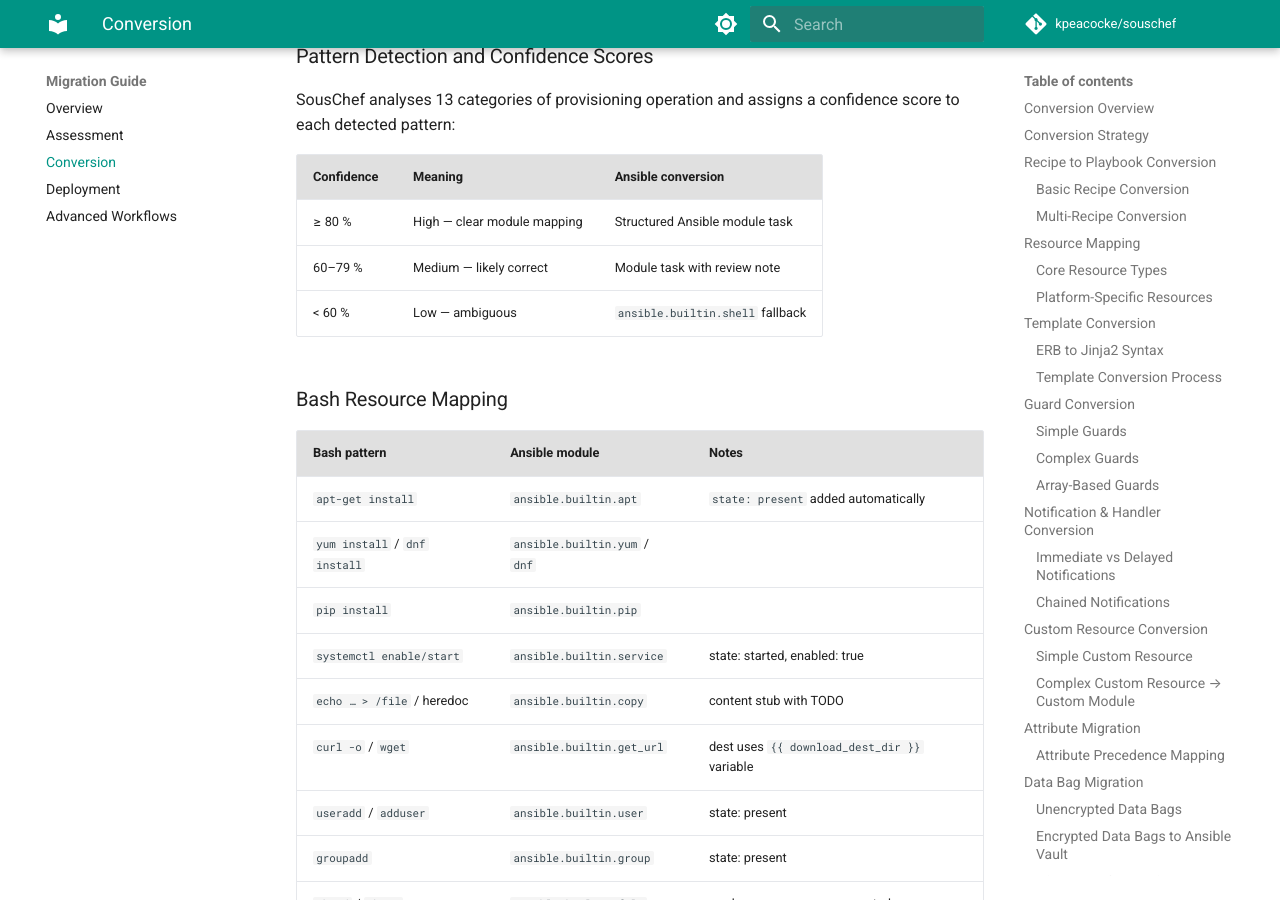
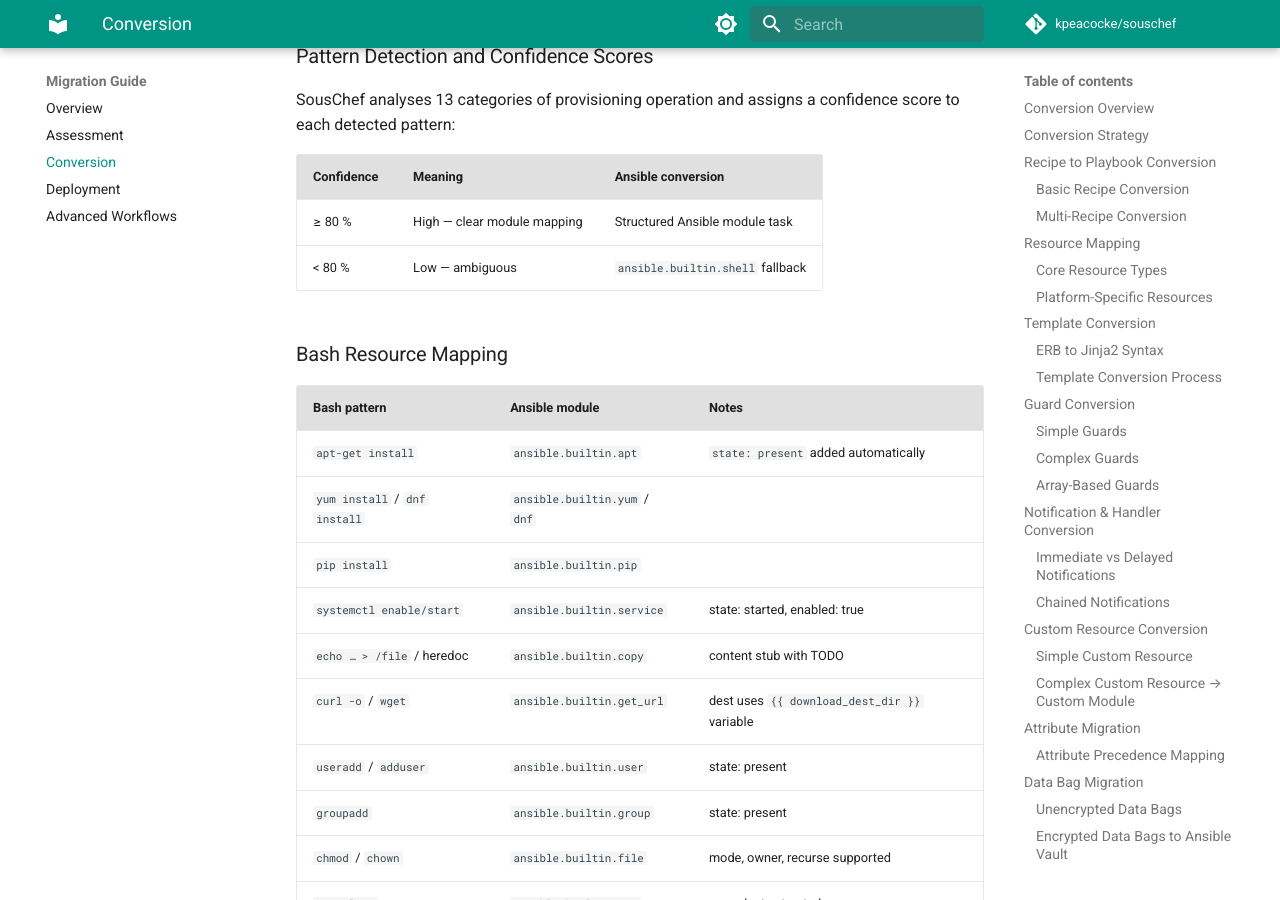
Before and after one commit to kpeacocke/souschef, an MkDocs documentation site: the page built from docs/migration-guide/conversion.md, in a window 1280 px wide and 900 px high, scrolled down 17261 px. Built offline with MkDocs 1.6.1 and Material for MkDocs 9.7.7, drawn with Linux system fonts in a browser that asks for light colours; comment, search, counter and statistics services are not loaded; the version menu is left out.

Commit message:
docs: correct confidence-tier table to actual two-tier implementation
Co-authored-by: kpeacocke <2867691+kpeacocke@users.noreply.github.com>

```diff
--- a/docs/migration-guide/conversion.md
+++ b/docs/migration-guide/conversion.md
@@ -855,8 +855,7 @@ SousChef analyses 13 categories of provisioning operation and assigns a confiden
 | Confidence | Meaning | Ansible conversion |
 |-----------|---------|-------------------|
 | ≥ 80 % | High — clear module mapping | Structured Ansible module task |
-| 60–79 % | Medium — likely correct | Module task with review note |
-| < 60 % | Low — ambiguous | `ansible.builtin.shell` fallback |
+| < 80 % | Low — ambiguous | `ansible.builtin.shell` fallback |
 
 ### Bash Resource Mapping
 
```
